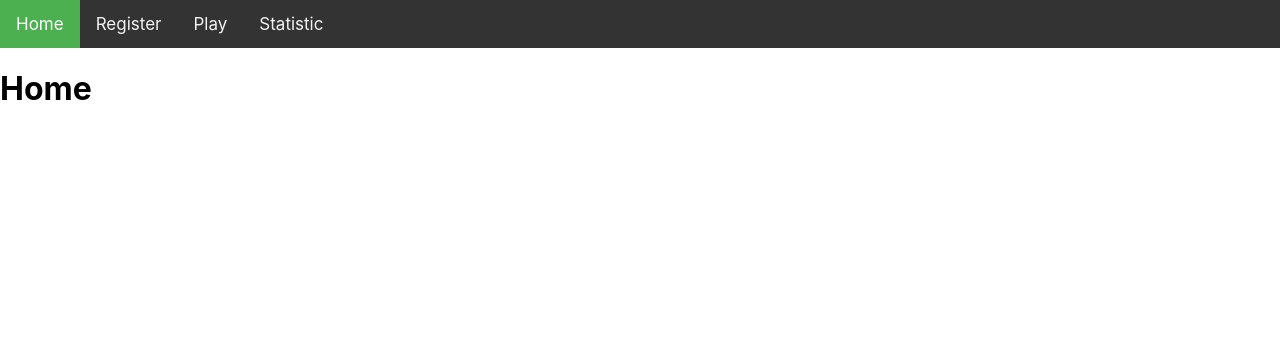
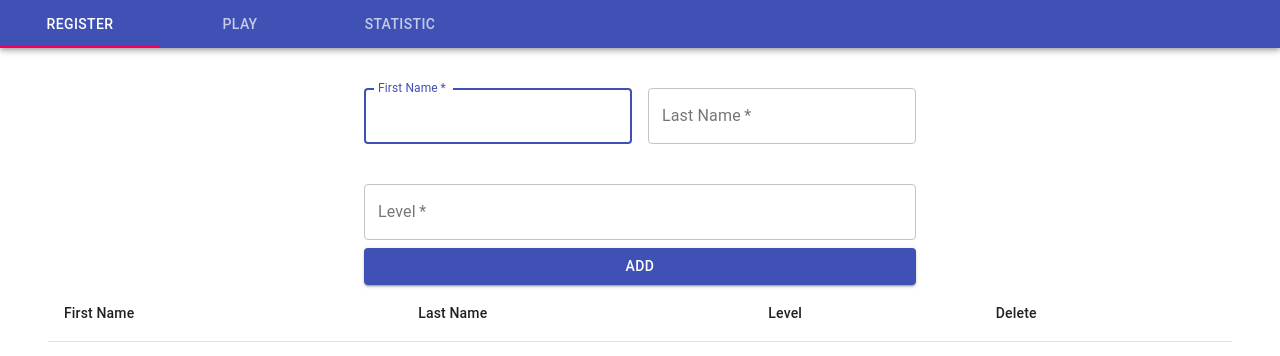
Before and after one commit to flying3615/pingpangshuffle, a React (Create React App) app: page / in a window 1280 px wide. Shown: the top 356 px of the page. Built offline with nearby package versions, Linux system fonts and the light colour scheme.

Commit message:
Refine UI

```diff
--- a/src/App.js
+++ b/src/App.js
@@ -1,10 +1,11 @@
 import React from 'react';
 import './App.css';
+import Navigator from './components/Navigator'
 
 function App() {
   return (
     <div>
-      <h1>Home</h1>
+      <Navigator />
     </div>
   );
 }
--- a/src/components/Navigator.jsx
+++ b/src/components/Navigator.jsx
@@ -1,39 +1,55 @@
-import React from 'react'
-import styled from 'styled-components'
-import { NavLink } from 'react-router-dom'
+import React from 'react';
+import PropTypes from 'prop-types';
+import { makeStyles } from '@material-ui/core/styles';
+import AppBar from '@material-ui/core/AppBar';
+import Tabs from '@material-ui/core/Tabs';
+import Tab from '@material-ui/core/Tab';
+import Typography from '@material-ui/core/Typography';
 
 
-const Wrapper = styled.div`
-    background-color: #333;
-    overflow: hidden;
-`
+import Play from '../container/Play'
+import Register from '../container/Register'
+import Statistic from '../container/Statistic'
 
-const Link = styled(NavLink)`
-    float: left;
-    color: #f2f2f2;
-    background-color: #333;
-    text-align: center;
-    padding: 14px 16px;
-    text-decoration: none;
-    font-size: 17px;
-    :hover {
-        background-color: #ddd;
-        color: black;
-    }
-`
-const activeStyle = {
-    backgroundColor: "#4CAF50",
-    color: "white",
+function TabContainer(props) {
+    return (
+        <Typography component="div" style={{ padding: 8 * 3 }}>
+            {props.children}
+        </Typography>
+    );
 }
 
-const navigation = () => {
+TabContainer.propTypes = {
+    children: PropTypes.node.isRequired,
+};
+
+const useStyles = makeStyles(theme => ({
+    root: {
+        flexGrow: 1,
+        backgroundColor: theme.palette.background.paper,
+    },
+}));
+
+export default function SimpleTabs() {
+    const classes = useStyles();
+    const [value, setValue] = React.useState(0);
+
+    function handleChange(event, newValue) {
+        setValue(newValue);
+    }
+
     return (
-        <Wrapper>
-            <Link to="/" activeStyle={activeStyle} exact >Home</Link>
-            <Link to="/register" activeStyle={activeStyle}>Register</Link>
-            <Link to="/play" activeStyle={activeStyle}>Play</Link>
-            <Link to="/statistic" activeStyle={activeStyle}>Statistic</Link>
-        </Wrapper>)
+        <div className={classes.root}>
+            <AppBar position="static">
+                <Tabs value={value} onChange={handleChange}>
+                    <Tab label="Register" />
+                    <Tab label="Play" />
+                    <Tab label="Statistic" />
+                </Tabs>
+            </AppBar>
+            {value === 0 && <TabContainer><Register /></TabContainer>}
+            {value === 1 && <TabContainer><Play /></TabContainer>}
+            {value === 2 && <TabContainer><Statistic /></TabContainer>}
+        </div>
+    );
 }
-
-export default navigation
--- a/src/components/RegisterTable.jsx
+++ b/src/components/RegisterTable.jsx
@@ -1,28 +1,34 @@
 import React from 'react'
 import Button from '@material-ui/core/Button';
+import Table from '@material-ui/core/Table';
+import TableBody from '@material-ui/core/TableBody';
+import TableCell from '@material-ui/core/TableCell';
+import TableHead from '@material-ui/core/TableHead';
+import TableRow from '@material-ui/core/TableRow';
 
 const RegTable = (props) => {
 
     return (
-        <table>
-            <tbody>
-                <tr>
-                    <th>First Name</th>
-                    <th>Last Name</th>
-                    <th>Level</th>
-                    <th>Delete</th>
-                </tr>
-
+        <Table>
+            <TableHead>
+                <TableRow>
+                    <TableCell>First Name</TableCell>
+                    <TableCell>Last Name</TableCell>
+                    <TableCell>Level</TableCell>
+                    <TableCell>Delete</TableCell>
+                </TableRow>
+            </TableHead>
+            <TableBody>
                 {props.players && props.players.map(p => (
-                    <tr key={p.firstName+p.lastName}>
-                        <td>{p.firstName}</td>
-                        <td>{p.lastName}</td>
-                        <td>{p.level}</td>
-                        <td><Button onClick={()=>props.deletePlayer(p)}>Delete</Button></td>
-                    </tr>
+                    <TableRow key={p.firstName+p.lastName}>
+                        <TableCell>{p.firstName}</TableCell>
+                        <TableCell>{p.lastName}</TableCell>
+                        <TableCell>{p.level}</TableCell>
+                        <TableCell><Button color="secondary" onClick={()=>props.deletePlayer(p)}>Delete</Button></TableCell>
+                    </TableRow>
                 ))}
-            </tbody>
-        </table>
+            </TableBody>
+        </Table>
     )
 }
 
--- a/src/container/Register.jsx
+++ b/src/container/Register.jsx
@@ -1,9 +1,12 @@
 import React, { Component } from 'react'
 import RegisterTable from '../components/RegisterTable'
-
+import TextField from '@material-ui/core/TextField';
+import Container from '@material-ui/core/Container';
+import Button from '@material-ui/core/Button';
+import Grid from '@material-ui/core/Grid';
 class Register extends Component {
 
-    state = { players: [] }
+    state = { players: [], showTable: true }
 
     constructor(props) {
         super(props)
@@ -16,7 +19,7 @@
     handleSubmit = (e) => {
         e.preventDefault();
 
-        console.log(this.firstNameRef.current.value)
+        console.log(this.firstNameRef.current.value + "???")
 
         this.setState({
             players: [...this.state.players, {
@@ -31,28 +34,78 @@
     deletePlayer = (delPlayer) => {
         this.setState(
             {
-                players: [this.state.players
-                    .filter(p => p.firstName !== delPlayer.firstName && p.lastName !== delPlayer.lastName)]
+                players: this.state.players
+                    .filter(p => p.firstName !== delPlayer.firstName && p.lastName !== delPlayer.lastName)
             })
     }
 
     render() {
         return (
             <div>
-                <form onSubmit={this.handleSubmit}>
-                    <input type="text" ref={this.firstNameRef} placeholder='First Name' />
-                    <input type="text" ref={this.lastNameRef} placeholder='Last Name' />
-                    <input type="text" ref={this.levelRef} placeholder='Level' />
-                    <input type="submit" value="Submit" />
-                </form>
+                <Container component="main" maxWidth="sm">
+                    <form onSubmit={this.handleSubmit}>
+                        <Grid container spacing={2}>
+                            <Grid item xs={12} sm={6}>
+                                <TextField
+                                    variant="outlined"
+                                    margin="normal"
+                                    required
+                                    fullWidth
+                                    id="firstName"
+                                    label="First Name"
+                                    name="firstName"
+                                    autoFocus
+                                    inputRef={this.firstNameRef}
+                                />
+                            </Grid>
 
-                <RegisterTable players={this.state.players} deletePlayer={this.deletePlayer} />
+                            <Grid item xs={12} sm={6}>
+                                <TextField
+                                    variant="outlined"
+                                    margin="normal"
+                                    required
+                                    fullWidth
+                                    name="lastName"
+                                    label="Last Name"
+                                    id="lastName"
+                                    inputRef={this.lastNameRef}
+                                />
+                            </Grid>
+
+                            <Grid item xs={12}>
+                                <TextField
+                                    variant="outlined"
+                                    margin="normal"
+                                    required
+                                    fullWidth
+                                    name="level"
+                                    label="Level"
+                                    id="level"
+                                    inputRef={this.levelRef}
+                                />
+                            </Grid>
+
+                        </Grid>
+                        <Button
+                            type="submit"
+                            fullWidth
+                            variant="contained"
+                            color="primary"
+                        >
+                            Add
+                    </Button>
+                    </form>
+
+                </Container>
+
+                <Container fixed>
+                    <RegisterTable players={this.state.players} deletePlayer={this.deletePlayer} />
+                </Container>
 
             </div>
+
         )
     }
-
-
 
 }
 
--- a/src/index.js
+++ b/src/index.js
@@ -3,27 +3,10 @@
 import './index.css';
 import App from './App';
 
-import { Route, Link, BrowserRouter as Router, Switch } from 'react-router-dom'
-import Navigator from './components/Navigator'
-
-import Play from './container/Play'
-import Register from './container/Register'
-import Statistic from './container/Statistic'
-import NotFound from './util/404';
-
-const routing = (
-    <Router>
-        <Navigator />
-
-        <Switch>
-            <Route exact path="/" component={App} />
-            <Route path="/play" component={Play} />
-            <Route path="/register" component={Register} />
-            <Route path="/statistic" component={Statistic} />
-            <Route component={NotFound} />
-        </Switch>
-    </Router>
-)
 
 
-ReactDOM.render(routing, document.getElementById('root'));
+
+
+
+// ReactDOM.render(routing, document.getElementById('root'));
+ReactDOM.render(<App />, document.getElementById('root'));
```
